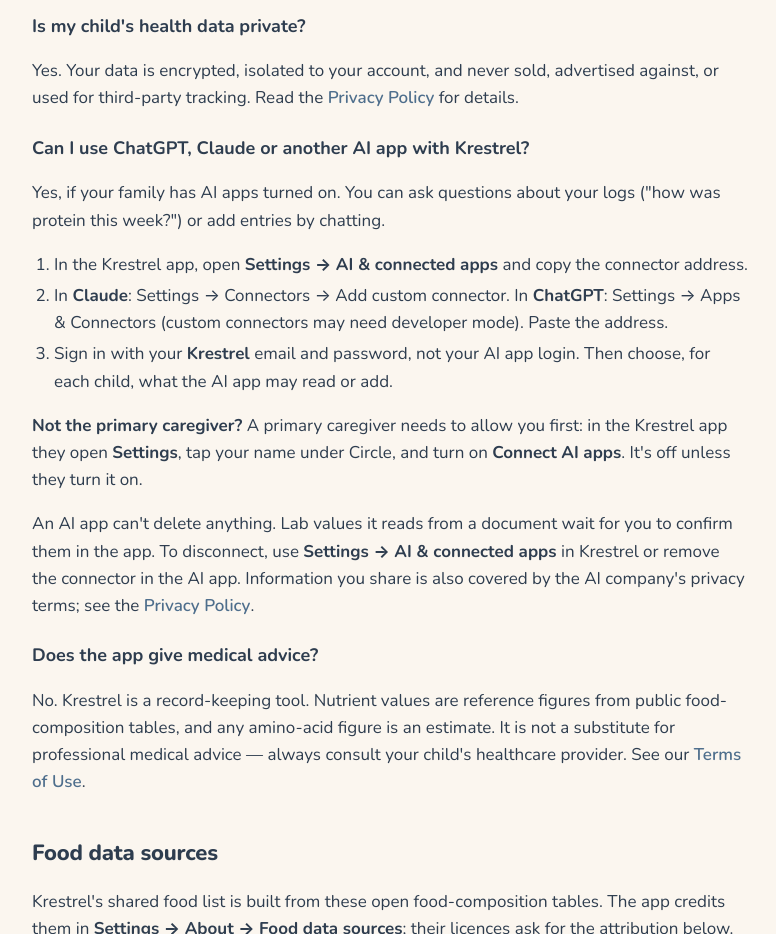
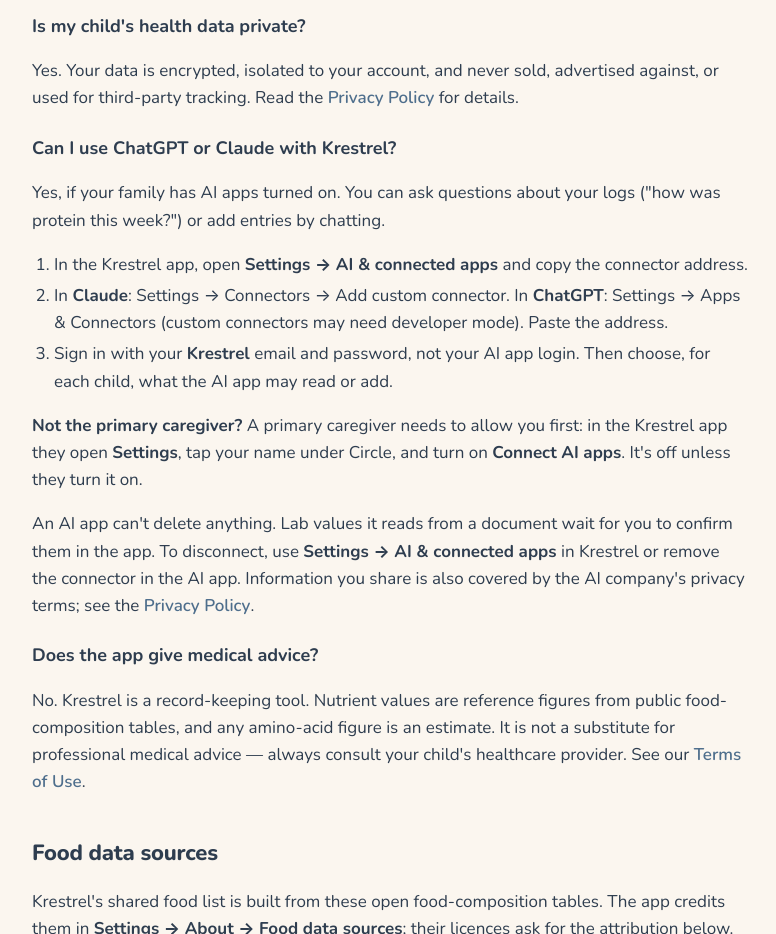
Before and after one commit to baochicabowwow/metabolic-care-urls, a plain HTML site: page support/index.html in a window 1280 px wide. Shown: the part 1420-2354 px from the top of the page, without its empty margins (250-1026 px from the left). Drawn offline with nearby package versions, Linux system fonts and the light colour scheme.

Commit message:
Support FAQ names only Claude and ChatGPT; App Store notes list all four migrations
Dynamic client registration is off in the app repo, so only the
pre-registered Claude and ChatGPT clients can connect.

Co-Authored-By: Claude Opus 5.5 <noreply@anthropic.com>

```diff
--- a/support/index.html
+++ b/support/index.html
@@ -71,7 +71,7 @@
     <p>Yes. Your data is encrypted, isolated to your account, and never sold, advertised against, or used for
       third-party tracking. Read the <a href="../privacy/">Privacy Policy</a> for details.</p>
 
-    <h3 id="ai-apps">Can I use ChatGPT, Claude or another AI app with Krestrel?</h3>
+    <h3 id="ai-apps">Can I use ChatGPT or Claude with Krestrel?</h3>
     <p>Yes, if your family has AI apps turned on. You can ask questions about your logs ("how was protein this
       week?") or add entries by chatting.</p>
     <ol>
```
Also changed, not shown: 1 other file.
